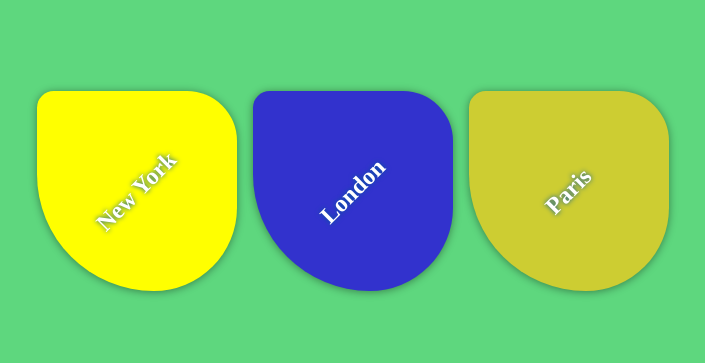
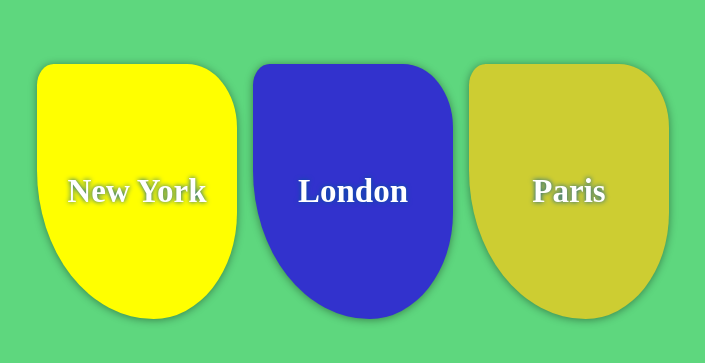
Before and after one commit to MohamedsGap/my-travel-plans, a plain HTML site: page index.html in a window 1280 px wide. Shown: the part 209-572 px from the top of the page, without its empty margins (287-992 px from the left). Drawn offline with Linux system fonts and the light colour scheme.

Commit message:
remove text transform

```diff
--- a/css/app.css
+++ b/css/app.css
@@ -19,7 +19,7 @@ body {
 .container {
     margin: auto;
     padding: 1em;
-    width: 80%;
+    width: 100%;
 }
 
 .destination-container {
@@ -33,22 +33,27 @@ body {
     box-shadow: 0 1px 9px 0 rgba(0, 0, 0, 0.4);
     color: white;
     margin: 0.5em;
-    min-height: 200px;
+    height: 255px;
+    width: auto;
     flex: 0 1 200px;
     display: flex;
     justify-content: center;
     align-items: center;
     text-align: center;
 }
+/*
 .destination:hover h2 {
     transform: rotate(0deg);
 }
-
+*/
 h2 {
     margin: 0;
+    /*
     transform: rotate(-45deg);
+    */
     transition: transform 0.5s;
     text-shadow: 0 0 5px #01579b;
+    font-size: 33px;
 }
 
 #london {
```
